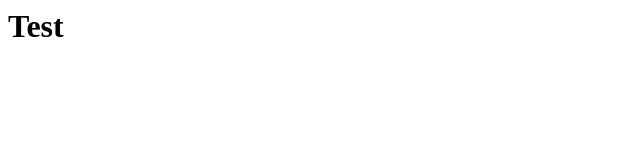
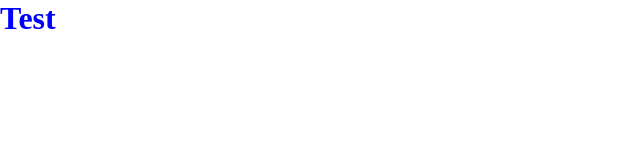
Before and after one commit to bellabie/EmojiBurger-Page, a plain HTML site: page index.html in a window 1280 px wide. Shown: the whole page, without its empty margins (0-640 px from the left). Drawn offline with Linux system fonts and the light colour scheme; the site is published under a folder, as on GitHub Pages, so addresses that start at the root find nothing.

Commit message:
Changing path to hopefully fix link

```diff
--- a/index.html
+++ b/index.html
@@ -1,5 +1,5 @@
 <head>
-	<link href='/styles.css' rel='stylesheet' type='text/css'>
+	<link href='styles.css' rel='stylesheet' type='text/css'>
 </head>
 
 <body>
```
